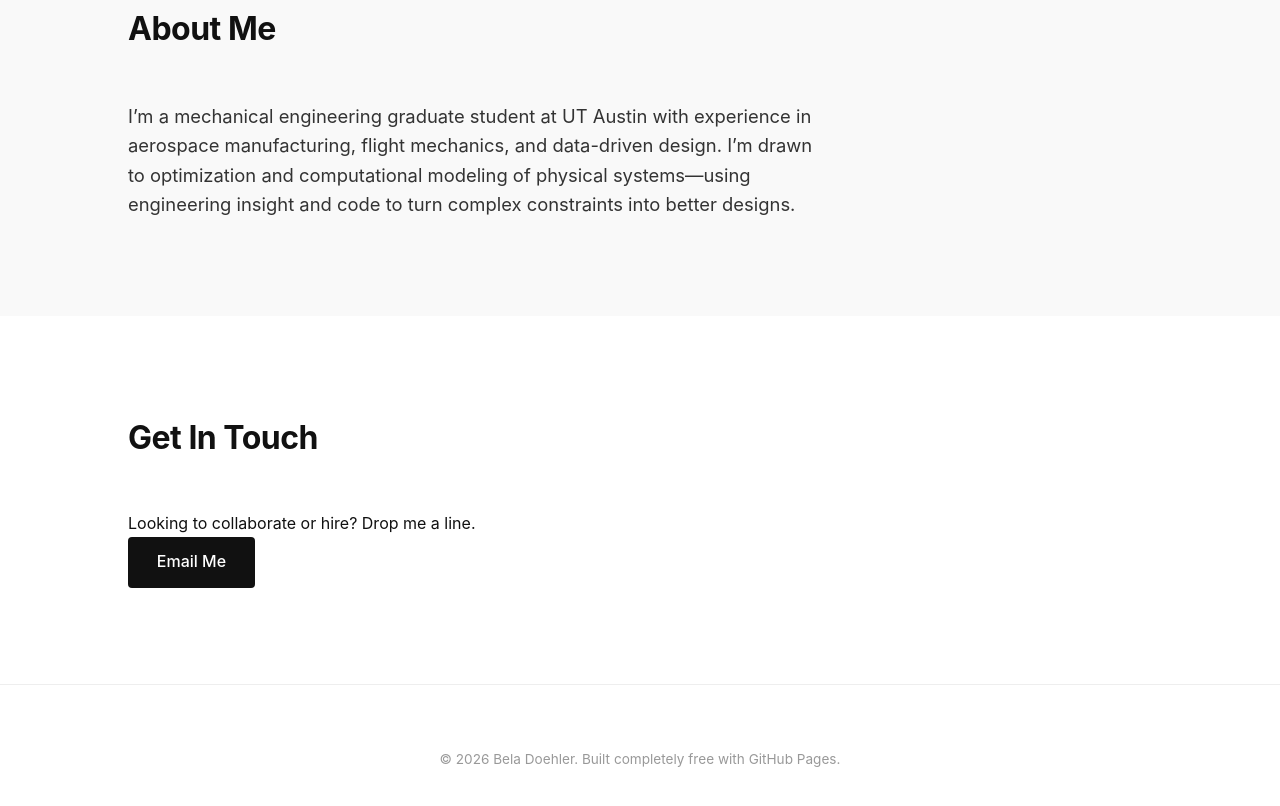
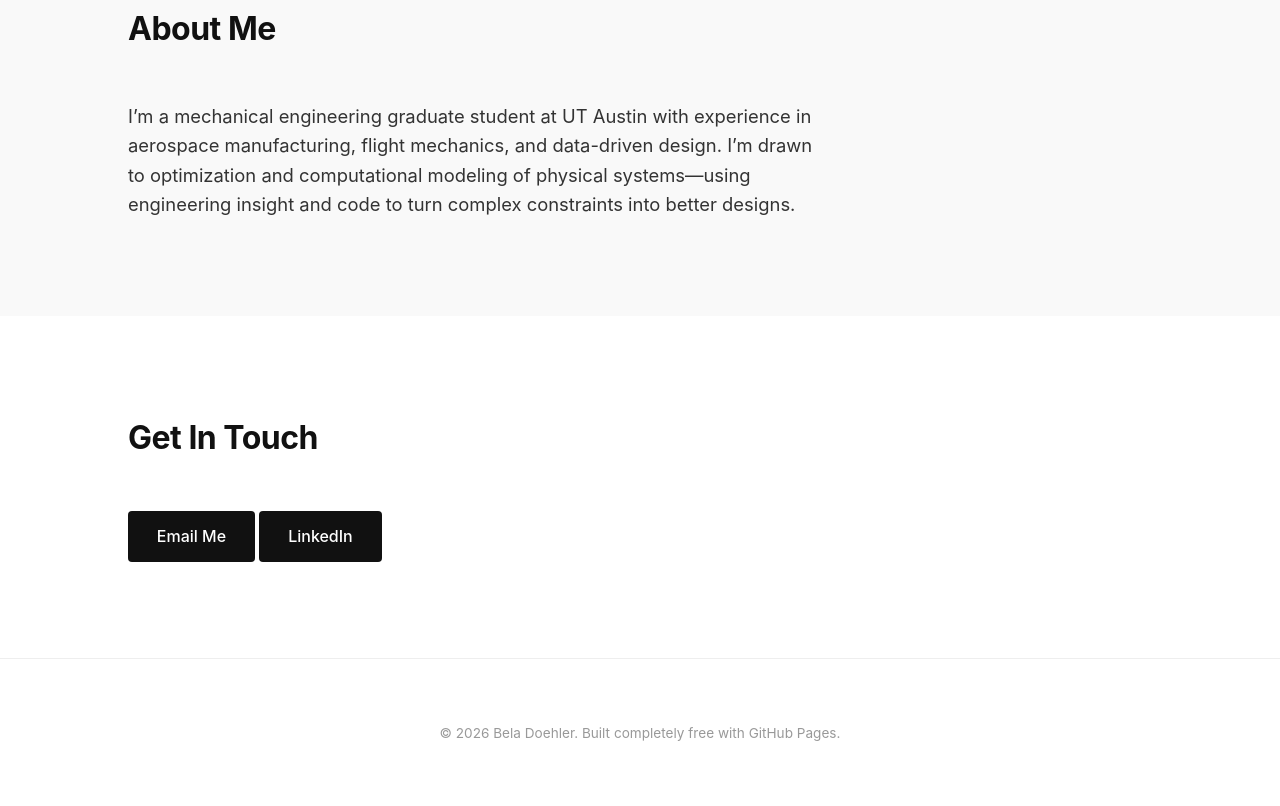
Before and after one commit to BelaD44/personalwebsite, a plain HTML site: page index.html in a window 1280 px wide. Shown: the part 1429-2235 px from the top of the page. Drawn offline with Linux system fonts and the light colour scheme.

Commit message:
Remove collaboration prompt from contact section

```diff
--- a/index.html
+++ b/index.html
@@ -62,8 +62,8 @@
     <!-- Contact Section -->
     <section id="contact" class="section">
         <h2>Get In Touch</h2>
-        <p>Looking to collaborate or hire? Drop me a line.</p>
         <a href="mailto:beladoehler@me.com" class="btn">Email Me</a>
+        <a href="https://www.linkedin.com/in/beladoehler/" class="btn">LinkedIn</a>
     </section>
 
     <!-- Footer -->
```
